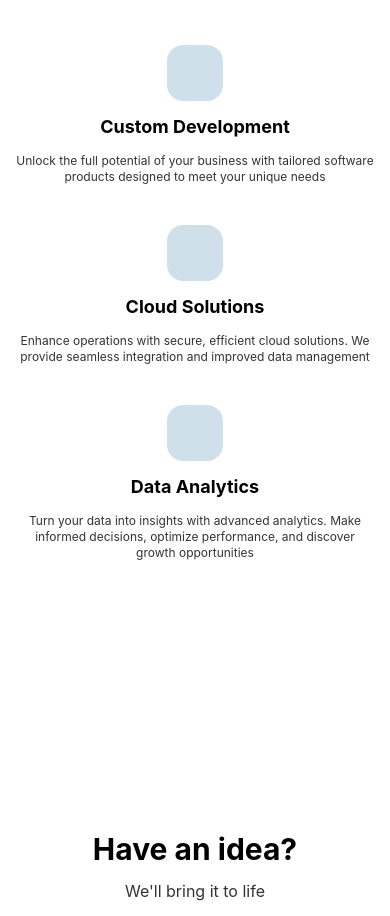
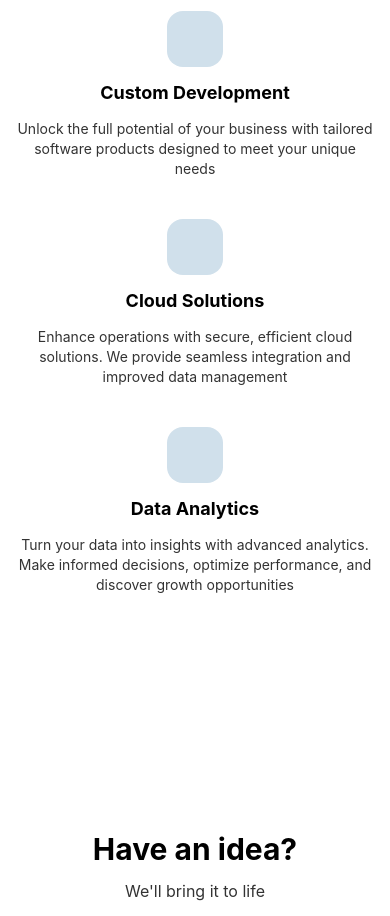
Before and after one commit to tate8/bitblink-website, an Astro site: page / in a window 390 px wide. Shown: the part 1059-1975 px from the top of the page. Built offline with nearby package versions, Linux system fonts and the light colour scheme; Astro itself is replaced by a stand-in of ours; some icons are missing.

Commit message:
Make group description text sm instead of xs on small devices

```diff
--- a/src/components/Group.astro
+++ b/src/components/Group.astro
@@ -18,7 +18,7 @@ const { icon, title, description } = Astro.props as Props;
   <h4 class="text-primary text-lg md:text-xl lg:text-2xl text-center font-bold">
     {title}
   </h4>
-  <p class="text-xs md:text-sm lg:text-base text-center text-secondaryText">
+  <p class="text-sm lg:text-base text-center text-secondaryText">
     {description}
   </p>
 </div>
```
